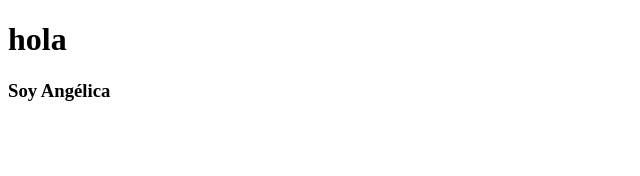
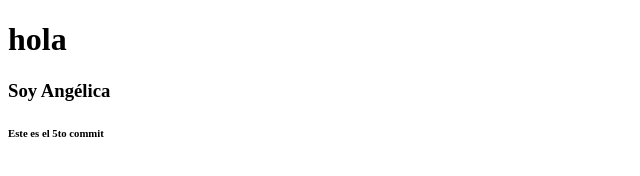
Before and after one commit to Angelica9924/talentotech1, a plain HTML site: page index.html in a window 1280 px wide. Shown: the full height of the page, 0-640 px from the left. Drawn offline with Linux system fonts and the light colour scheme.

Commit message:
descipción

```diff
--- a/index.html
+++ b/index.html
@@ -8,5 +8,6 @@
 <body>
     <h1>hola</h1>
     <h3>Soy Angélica</h3>
+    <h6>Este es el 5to commit</h6>
 </body>
 </html>
```
